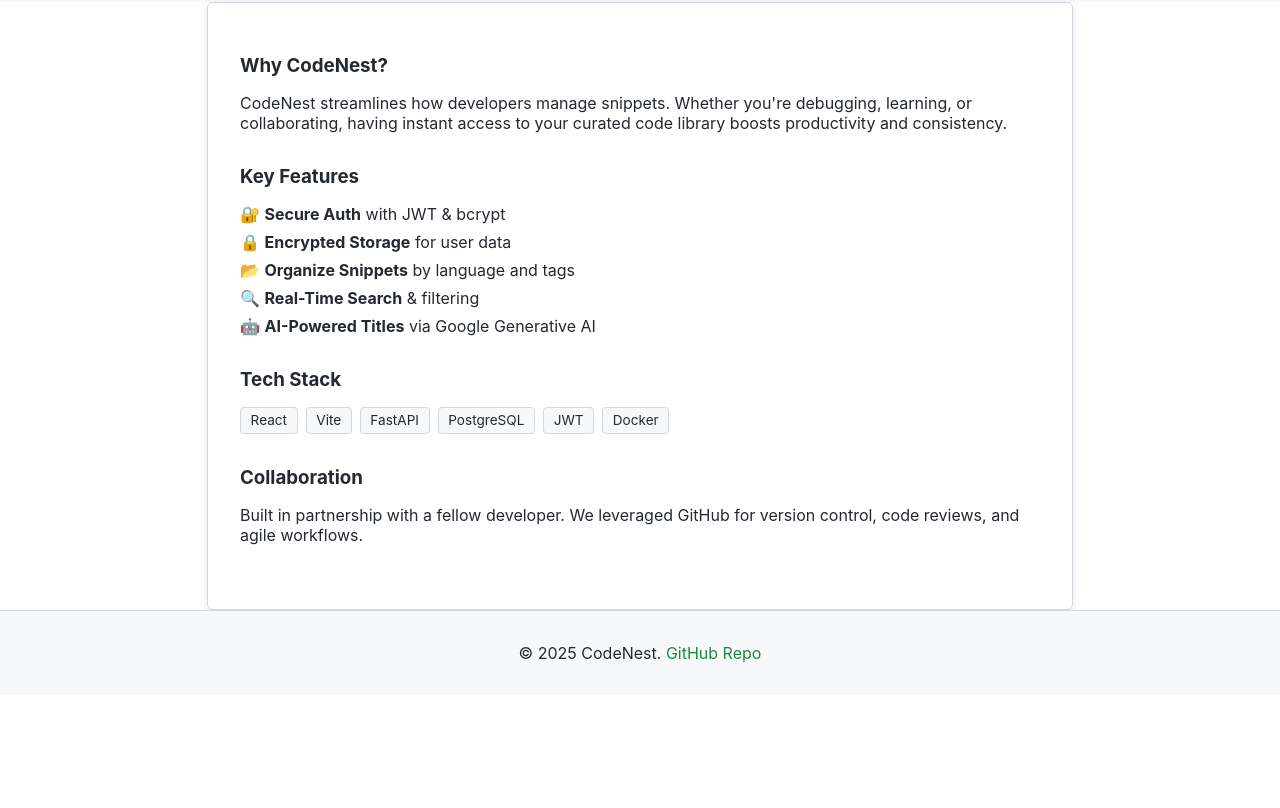
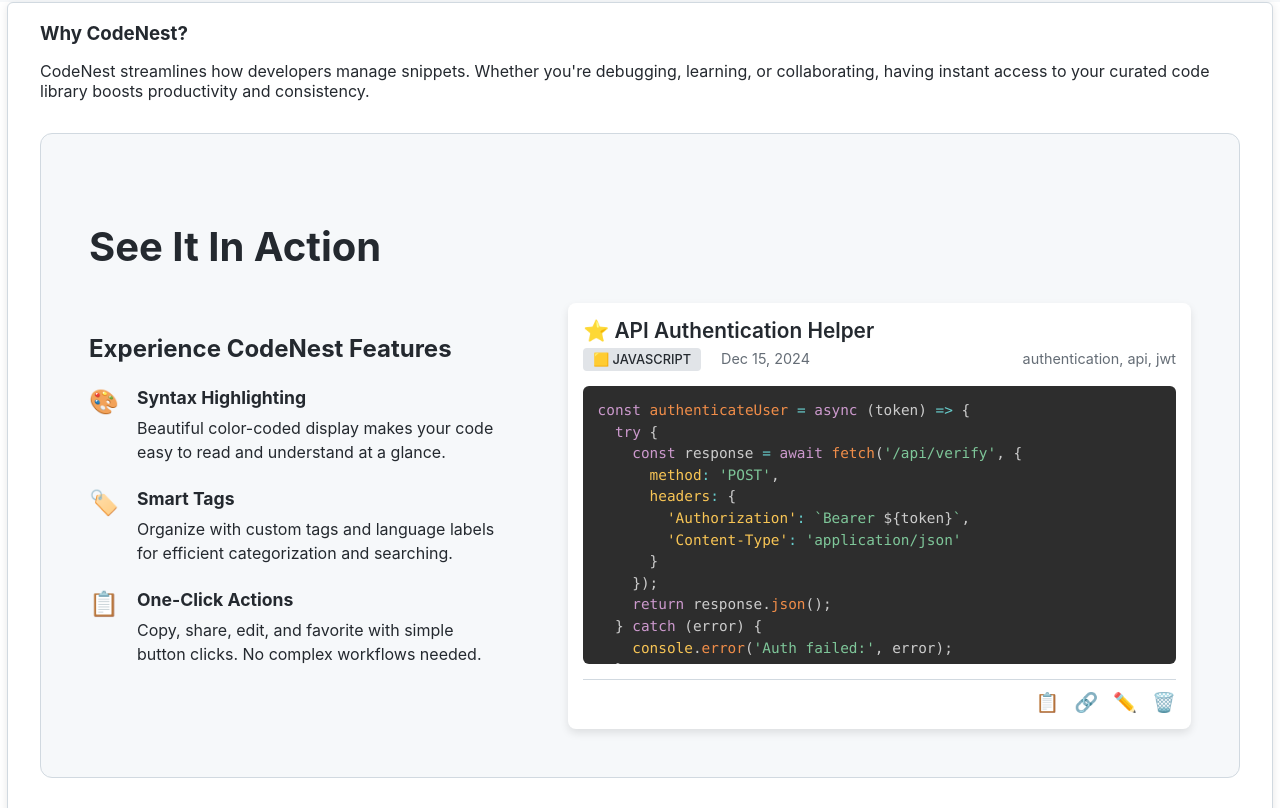
Before and after one commit to Mahir-Hussain/CodeNest, a React (Vite) app in the folder frontend/: page / in a window 1280 px wide. Shown: the part 352-1160 px from the top of the page. Before the commit the page ends 1047 px from the top, so only its background shows below. Built offline with nearby package versions, Linux system fonts and the light colour scheme.

Commit message:
Home page work

```diff
--- a/frontend/src/Components/Home.jsx
+++ b/frontend/src/Components/Home.jsx
@@ -1,5 +1,7 @@
 import React from 'react';
 import { useNavigate } from 'react-router-dom';
+import { Prism as SyntaxHighlighter } from 'react-syntax-highlighter';
+import { tomorrow } from 'react-syntax-highlighter/dist/esm/styles/prism';
 import './css/Home.css';
 
 export default function Home() {
@@ -27,6 +29,88 @@
         <div className="section">
           <h3>Why CodeNest?</h3>
           <p>CodeNest streamlines how developers manage snippets. Whether you're debugging, learning, or collaborating, having instant access to your curated code library boosts productivity and consistency.</p>
+        </div>
+
+        <div className="section snippet-showcase">
+          <h3>See It In Action</h3>
+          <div className="showcase-container">
+            <div className="showcase-left">
+              <h4>Experience CodeNest Features</h4>
+              <div className="feature-list">
+                <div className="feature-item">
+                  <span className="feature-icon">🎨</span>
+                  <div>
+                    <strong>Syntax Highlighting</strong>
+                    <p>Beautiful color-coded display makes your code easy to read and understand at a glance.</p>
+                  </div>
+                </div>
+                <div className="feature-item">
+                  <span className="feature-icon">🏷️</span>
+                  <div>
+                    <strong>Smart Tags</strong>
+                    <p>Organize with custom tags and language labels for efficient categorization and searching.</p>
+                  </div>
+                </div>
+                <div className="feature-item">
+                  <span className="feature-icon">📋</span>
+                  <div>
+                    <strong>One-Click Actions</strong>
+                    <p>Copy, share, edit, and favorite with simple button clicks. No complex workflows needed.</p>
+                  </div>
+                </div>
+              </div>
+            </div>
+            <div className="showcase-right">
+              <div className="snippet-card">
+                <div className="card-header">
+                  <h4 className="snippet-title">
+                    <span className="favorite-star">⭐ </span>
+                    API Authentication Helper
+                  </h4>
+                  <div className="lang-and-date-container">
+                    <span className="lang-tag">🟨 JAVASCRIPT</span>
+                    <span className="card-date">Dec 15, 2024</span>
+                    <span className="card-tags">authentication, api, jwt</span>
+                  </div>
+                </div>
+                <SyntaxHighlighter
+                  language="javascript"
+                  style={tomorrow}
+                  customStyle={{
+                    borderRadius: '6px',
+                    maxHeight: '250px',
+                    overflow: 'auto',
+                    margin: 0,
+                    minHeight: '200px',
+                    fontSize: '0.9rem'
+                  }}
+                >
+                  {`const authenticateUser = async (token) => {
+  try {
+    const response = await fetch('/api/verify', {
+      method: 'POST',
+      headers: {
+        'Authorization': \`Bearer \${token}\`,
+        'Content-Type': 'application/json'
+      }
+    });
+    return response.json();
+  } catch (error) {
+    console.error('Auth failed:', error);
+  }
+};`}
+                </SyntaxHighlighter>
+                <div className="card-footer">
+                  <div className="card-actions">
+                    <span className="action-icon" title="Copy to clipboard">📋</span>
+                    <span className="action-icon" title="Share link">🔗</span>
+                    <span className="action-icon" title="Edit snippet">✏️</span>
+                    <span className="action-icon" title="Delete snippet">🗑️</span>
+                  </div>
+                </div>
+              </div>
+            </div>
+          </div>
         </div>
 
         <div className="section features">
--- a/frontend/src/Components/css/Home.css
+++ b/frontend/src/Components/css/Home.css
@@ -118,6 +118,12 @@
   box-shadow: 0 2px 8px rgba(255,255,255,0.1);
 }
 
+.home-content {
+  max-width: 1200px;
+  margin: 0 auto;
+  padding: 0 2rem;
+}
+
 .section {
   margin-bottom: 2rem;
 }
@@ -158,6 +164,192 @@
   border-color: var(--border-dark);
 }
 
+.snippet-showcase {
+  background-color: var(--input-bg-light);
+  padding: 3rem;
+  border-radius: 12px;
+  border: 1px solid var(--border-light);
+}
+
+.snippet-showcase h3 {
+  font-size: 2.5rem;
+  font-weight: bold;
+  margin-bottom: 1.5rem;
+  color: var(--text-primary);
+}
+.app.dark .snippet-showcase {
+  background-color: var(--input-bg-dark);
+  border-color: var(--border-dark);
+}
+
+.showcase-container {
+  display: grid;
+  grid-template-columns: 1fr 1.5fr;
+  gap: 4rem;
+  align-items: start;
+  margin-top: 2rem;
+}
+
+.showcase-left h4 {
+  font-size: 1.5rem;
+  margin-bottom: 1.5rem;
+  color: var(--text-primary);
+}
+
+.feature-list {
+  display: flex;
+  flex-direction: column;
+  gap: 1.5rem;
+}
+
+.feature-item {
+  display: flex;
+  gap: 1rem;
+  align-items: flex-start;
+}
+
+.feature-item .feature-icon {
+  font-size: 1.5rem;
+  min-width: 2rem;
+}
+
+.feature-item strong {
+  color: var(--text-primary);
+  display: block;
+  margin-bottom: 0.5rem;
+  font-size: 1.1rem;
+}
+
+.feature-item p {
+  color: var(--text-secondary);
+  margin: 0;
+  line-height: 1.5;
+}
+
+.snippet-card {
+  background-color: #ffffff;
+  border-radius: 8px;
+  padding: 15px;
+  display: flex;
+  flex-direction: column;
+  box-shadow: 0 4px 8px rgba(0, 0, 0, 0.1);
+  position: relative;
+}
+
+.app.dark .snippet-card {
+  background-color: #363636;
+}
+
+.card-header {
+  margin-bottom: 15px;
+}
+
+.snippet-title {
+  margin: 0;
+  font-size: 1.3em;
+  color: #24292f;
+  font-weight: 600;
+}
+
+.app.dark .snippet-title {
+  color: #f0f6fc;
+}
+
+.favorite-star {
+  color: #ffd700;
+}
+
+.lang-and-date-container {
+  display: flex;
+  align-items: baseline;
+  margin-top: 5px;
+  gap: 10px;
+  flex-wrap: wrap;
+}
+
+.lang-tag {
+  background-color: #e1e4e8;
+  color: #24292f;
+  padding: 4px 10px;
+  border-radius: 4px;
+  font-size: 0.8em;
+  font-weight: 500;
+  text-transform: uppercase;
+}
+
+.app.dark .lang-tag {
+  background-color: #4a4a4a;
+  color: #c0c0c0;
+}
+
+.card-date {
+  font-size: 0.9em;
+  color: #656d76;
+}
+
+.app.dark .card-date {
+  color: #8b949e;
+}
+
+.card-tags {
+  font-size: 0.9em;
+  color: #656d76;
+}
+
+.app.dark .card-tags {
+  color: #8b949e;
+}
+
+.card-footer {
+  display: flex;
+  justify-content: flex-end;
+  align-items: center;
+  margin-top: 15px;
+  padding-top: 10px;
+  border-top: 1px solid #d1d9e0;
+}
+
+.app.dark .card-footer {
+  border-color: #444;
+}
+
+.card-actions {
+  display: flex;
+  gap: 15px;
+  position: relative;
+}
+
+.action-icon {
+  font-size: 1.2em;
+  color: #656d76;
+  cursor: pointer;
+  transition: color 0.2s;
+}
+
+.app.dark .action-icon {
+  color: #8b949e;
+}
+
+.action-icon:hover {
+  color: #24292f;
+}
+
+.app.dark .action-icon:hover {
+  color: #f0f6fc;
+}
+
+/* Responsive Design */
+@media (max-width: 768px) {
+  .showcase-container {
+    grid-template-columns: 1fr;
+    gap: 2rem;
+  }
+
+  .snippet-card {
+    margin-top: 1rem;
+  }
+}
+
 .home-footer {
   text-align: center;
   padding: 1rem;
```
